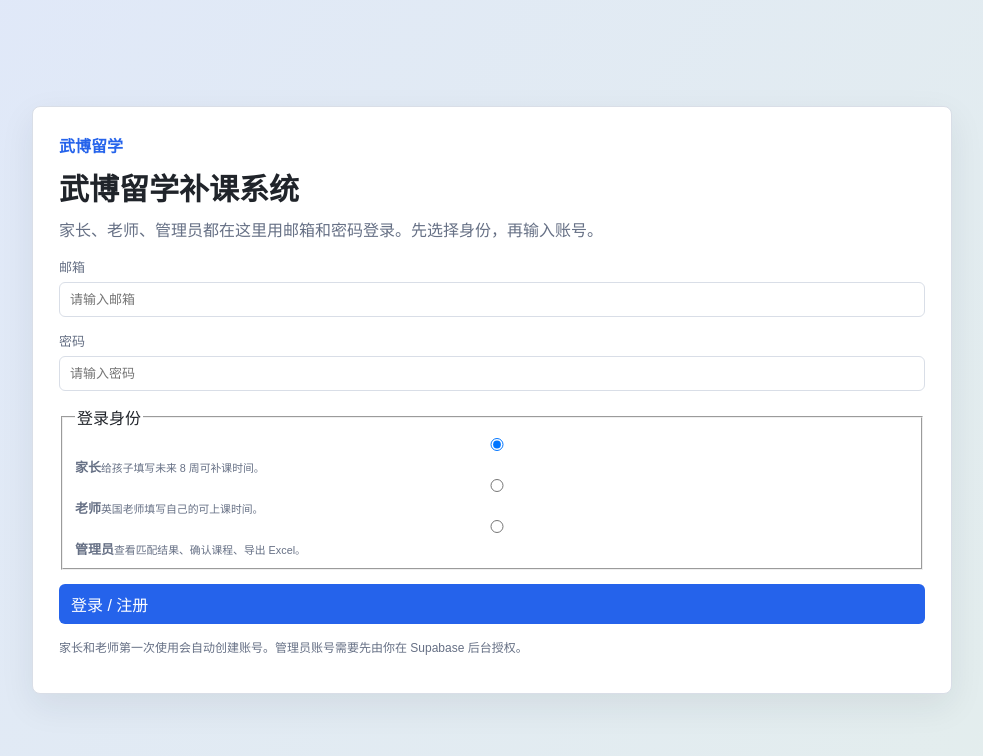
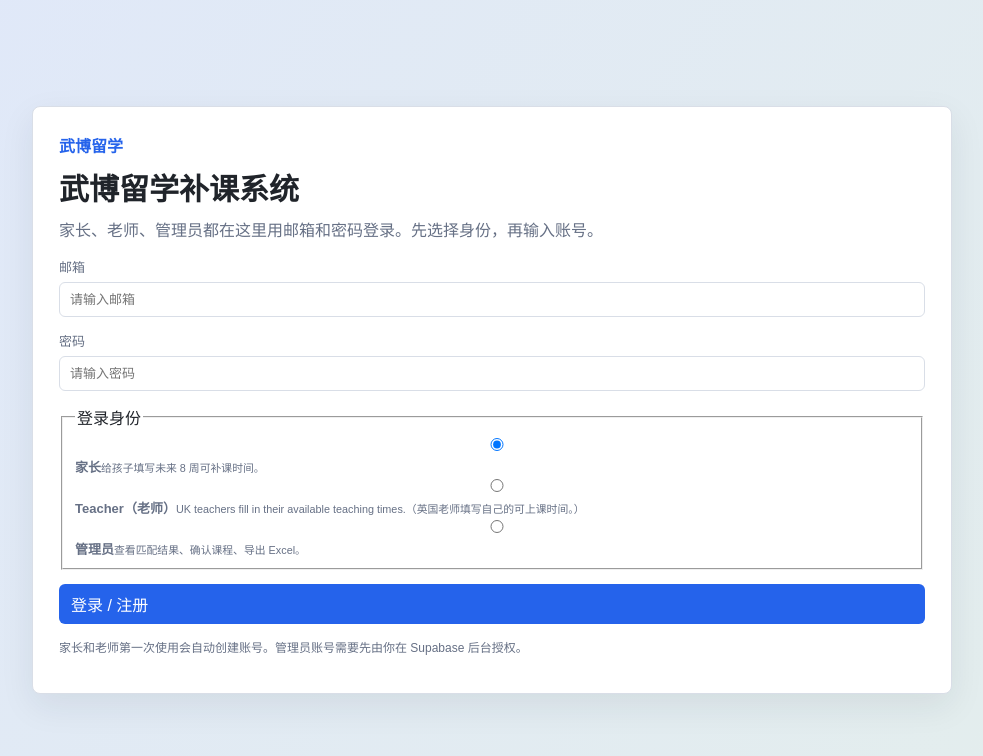
Before and after one commit to Ellachen3908/summer-scheduler-next, a Next.js app: page /login in a window 1280 px wide. Shown: the top 756 px of the page, without its empty margins (148-1131 px from the left). Built offline with nearby package versions, Linux system fonts and the light colour scheme.

Commit message:
Update LoginPanel.tsx

```diff
--- a/components/LoginPanel.tsx
+++ b/components/LoginPanel.tsx
@@ -11,11 +11,11 @@ const roles = [
     label: "家长",
     help: "给孩子填写未来 8 周可补课时间。"
   },
-  {
-    value: "teacher",
-    label: "老师",
-    help: "英国老师填写自己的可上课时间。"
-  },
+{
+  value: "teacher",
+  label: "Teacher（老师）",
+  help: "UK teachers fill in their available teaching times.（英国老师填写自己的可上课时间。）"
+},
   {
     value: "admin",
     label: "管理员",
```
